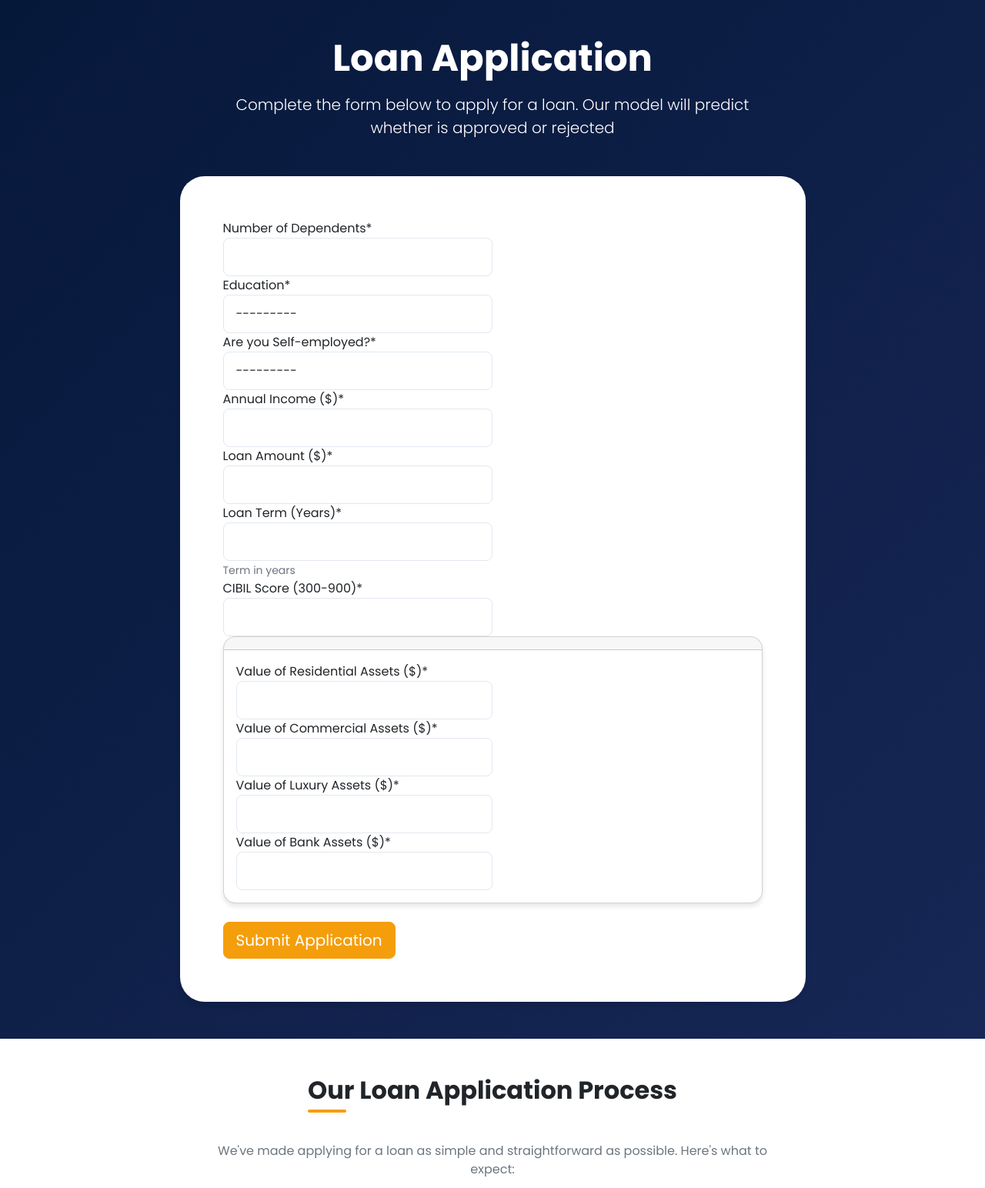
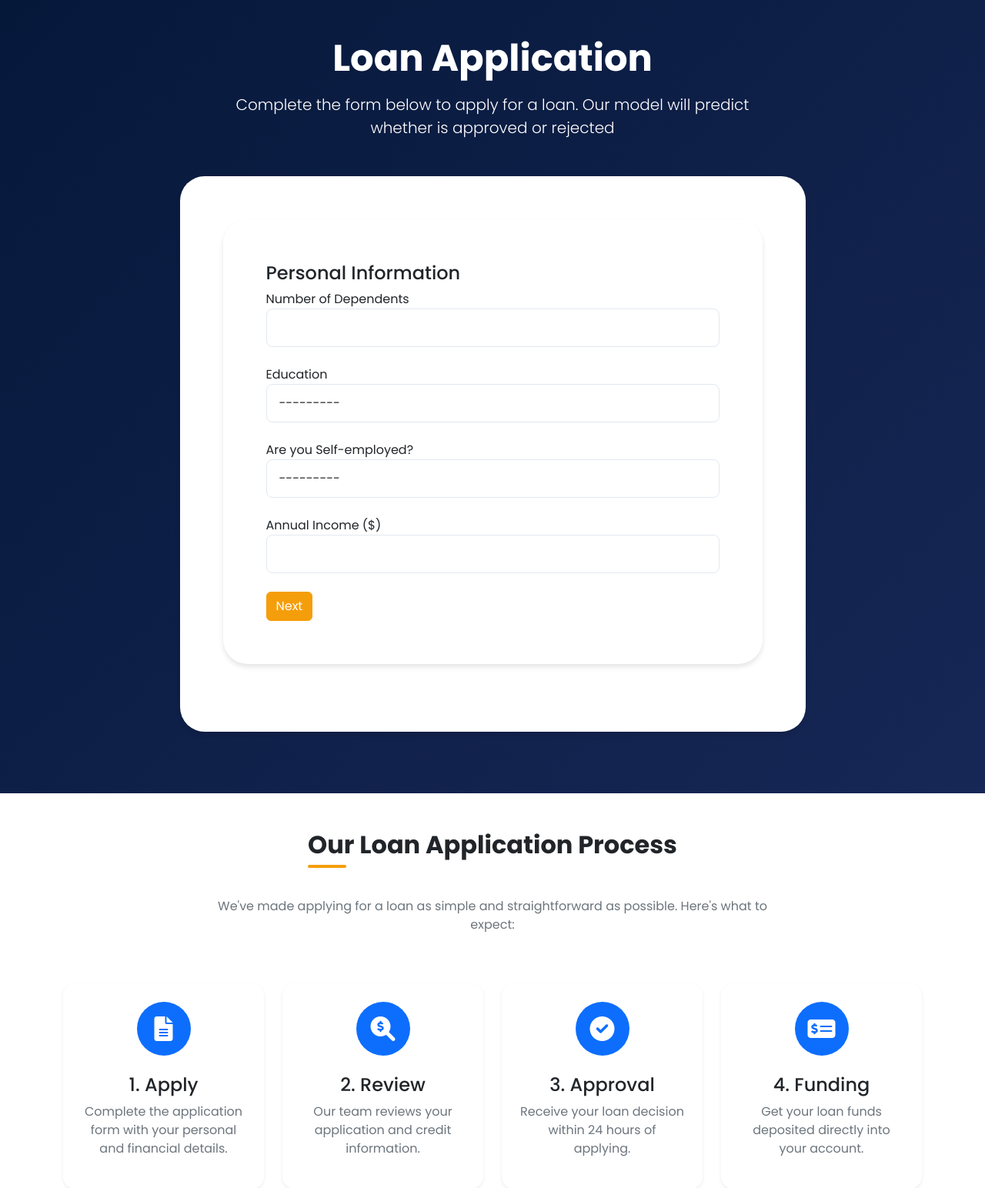
Before and after one commit to RudiPangestu/LoanAPP, a Django app: page /apply/ in a window 1280 px wide. Shown: the part 73-1617 px from the top of the page at 77% size. Run offline with Django 4.2, Linux system fonts and the light colour scheme; parts of the project's set-up code (start-up, migrations or seed data) failed here and were passed over; some libraries are stand-ins or nearby versions.

Commit message:
ubahform

```diff
--- a/bank/forms.py
+++ b/bank/forms.py
@@ -45,11 +45,12 @@ class LoanApplicationForm(forms.ModelForm):
             'luxury_assets_value': forms.NumberInput(attrs={'class': 'form-control', 'step': '0.01'}),
             'bank_asset_value': forms.NumberInput(attrs={'class': 'form-control', 'step': '0.01'}),
         }
-
     def __init__(self, *args, **kwargs):
         super().__init__(*args, **kwargs)
         self.helper = FormHelper()
         self.helper.form_method = 'post'
+        self.helper.form_id = 'loan-application-form'
+        self.helper.form_tag = False  # We'll use custom HTML tag wrapping the form'
         self.helper.layout = Layout(
             Row(
                 Column('no_of_dependents', css_class='form-group col-md-6 '),
--- a/bank/templates/bank/apply_loan.html
+++ b/bank/templates/bank/apply_loan.html
@@ -6,6 +6,18 @@
 {% block content %}
 <!-- Loan Application Section -->
 <section class="bg-bank py-5">
+    <style>
+        .form-group {
+            margin-bottom: 1.5rem;
+        }
+        .form-section {
+            margin-bottom: 2rem;
+        }
+        .d-none {
+            display: none;
+        }
+        </style>
+
     <div class="container">
         <div class="row justify-content-center">
             <div class="col-lg-8 text-center text-white">
@@ -16,10 +28,81 @@
         <div class="row justify-content-center">
             <div class="col-lg-9">
                 <div class="form-section ">
-                    <form method="post">
+                    <form method="post" id="loan-application-form">
                         {% csrf_token %}
-                        {% crispy form %}
+
+                        <!-- Section 1: Personal Information -->
+                        <div class="form-section" id="section-1">
+                            <h4>Personal Information</h4>
+
+                            <div class="form-group">
+                                <label for="{{ form.no_of_dependents.id_for_label }}">Number of Dependents</label>
+                                {{ form.no_of_dependents }}
+                            </div>
+                            <div class="form-group">
+                                <label for="{{ form.education.id_for_label }}">Education</label>
+                                {{ form.education }}
+                            </div>
+                            <div class="form-group">
+                                <label for="{{ form.self_employed.id_for_label }}">Are you Self-employed?</label>
+                                {{ form.self_employed }}
+                            </div>
+                            <div class="form-group">
+                                <label for="{{ form.income_annum.id_for_label }}">Annual Income ($)</label>
+                                {{ form.income_annum }}
+                            </div>
+
+                            <button type="button" class="btn btn-primary next-btn" data-next="section-2">Next</button>
+                        </div>
+
+                        <!-- Section 2: Loan Details -->
+                        <div class="form-section d-none" id="section-2">
+                            <h4>Loan Details</h4>
+
+                            <div class="form-group">
+                                <label for="{{ form.loan_amount.id_for_label }}">Loan Amount ($)</label>
+                                {{ form.loan_amount }}
+                            </div>
+                            <div class="form-group">
+                                <label for="{{ form.loan_term.id_for_label }}">Loan Term (Years)</label>
+                                {{ form.loan_term }}
+                            </div>
+                            <div class="form-group">
+                                <label for="{{ form.cibil_score.id_for_label }}">CIBIL Score (300-900)</label>
+                                {{ form.cibil_score }}
+                            </div>
+
+                            <button type="button" class="btn btn-primary prev-btn" data-prev="section-1">Back</button>
+                            <button type="button" class="btn btn-primary next-btn" data-next="section-3">Next</button>
+                        </div>
+
+                        <!-- Section 3: Asset Information -->
+                        <div class="form-section d-none" id="section-3">
+                            <h4>Asset Information</h4>
+
+                            <div class="form-group">
+                                <label for="{{ form.residential_assets_value.id_for_label }}">Value of Residential Assets ($)</label>
+                                {{ form.residential_assets_value }}
+                            </div>
+                            <div class="form-group">
+                                <label for="{{ form.commercial_assets_value.id_for_label }}">Value of Commercial Assets ($)</label>
+                                {{ form.commercial_assets_value }}
+                            </div>
+                            <div class="form-group">
+                                <label for="{{ form.luxury_assets_value.id_for_label }}">Value of Luxury Assets ($)</label>
+                                {{ form.luxury_assets_value }}
+                            </div>
+                            <div class="form-group">
+                                <label for="{{ form.bank_asset_value.id_for_label }}">Value of Bank Assets ($)</label>
+                                {{ form.bank_asset_value }}
+                            </div>
+
+                            <button type="button" class="btn btn-primary prev-btn" data-prev="section-2">Back</button>
+                            <button type="submit" class="btn btn-success">Submit Application</button>
+                        </div>
                     </form>
+
+
                 </div>
             </div>
         </div>
@@ -156,5 +239,30 @@
             </div>
         </div>
     </div>
+    <script>
+        document.addEventListener('DOMContentLoaded', function () {
+            const nextButtons = document.querySelectorAll('.next-btn');
+            const prevButtons = document.querySelectorAll('.prev-btn');
+
+            nextButtons.forEach(btn => {
+                btn.addEventListener('click', function () {
+                    const current = this.closest('.form-section');
+                    const next = document.getElementById(this.dataset.next);
+                    current.classList.add('d-none');
+                    next.classList.remove('d-none');
+                });
+            });
+
+            prevButtons.forEach(btn => {
+                btn.addEventListener('click', function () {
+                    const current = this.closest('.form-section');
+                    const prev = document.getElementById(this.dataset.prev);
+                    current.classList.add('d-none');
+                    prev.classList.remove('d-none');
+                });
+            });
+        });
+    </script>
+
 </section>
 {% endblock %}
```
Also changed, not shown: db.sqlite3, 12 other files.
